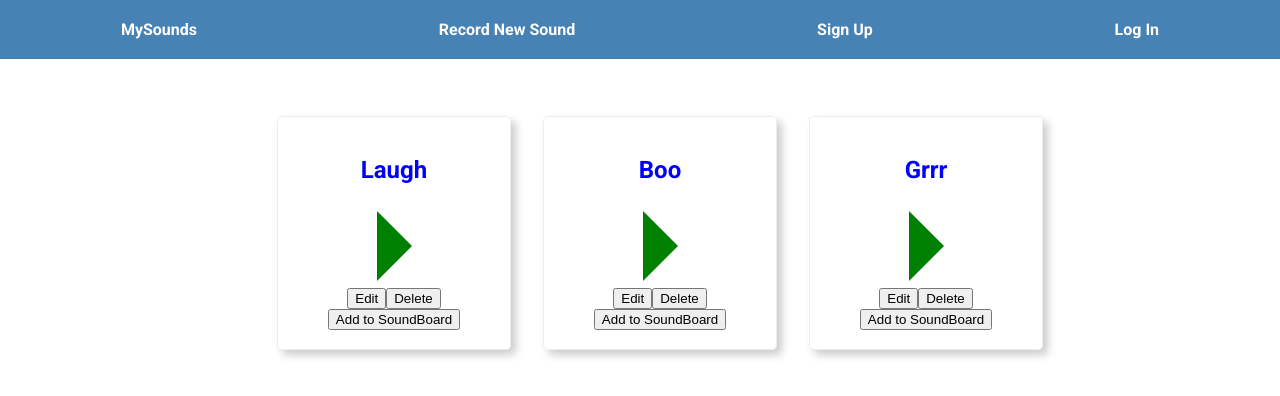
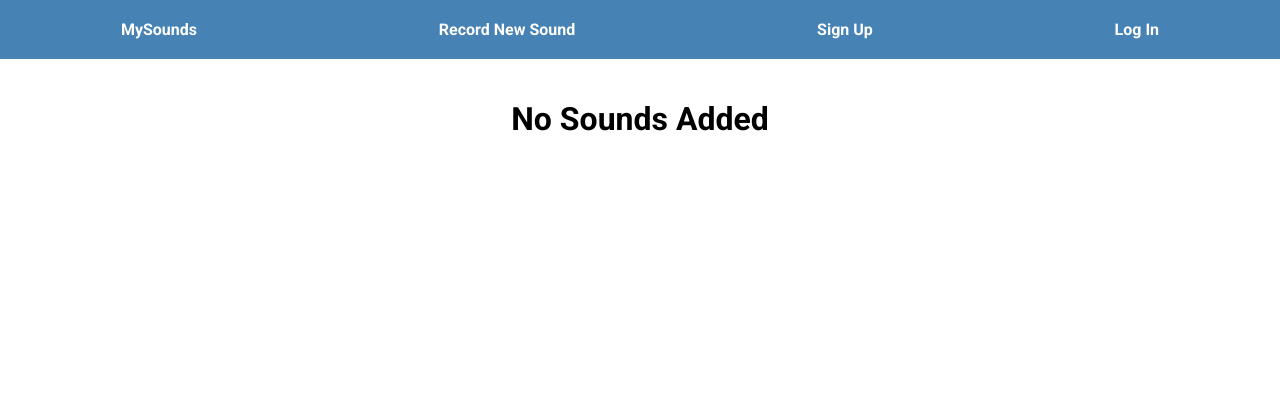
Before and after one commit to kls-89/build-a-web-app, a React (Create React App) app in the folder react-sound-board/: page /sounds/users/1 in a window 1280 px wide. Before the commit this address led to /sounds. Shown: the top 396 px of the page. Built offline with nearby package versions, Linux system fonts and the light colour scheme.

Commit message:
Started working on individual soundboard; will wait til backend deployment.

```diff
--- a/react-sound-board/src/App.js
+++ b/react-sound-board/src/App.js
@@ -8,6 +8,7 @@ import {
 import Navbar from "./components/navigation/Navbar";
 import SoundList from "./components/sound/SoundList";
 import New from "./pages/sound/new";
+import UserSoundboards from "./pages/sound/UserSoundboards";
 import Login from "./pages/auth/Login";
 import SignUp from "./pages/auth/SignUp";
 
@@ -26,6 +27,9 @@ const App = () => {
             <Route path="/sounds/new" exact>
               <New />
             </Route>
+            <Route path="/sounds/users/:id" exact>
+              <UserSoundboards />
+            </Route>
             <Route path="/login" exact>
               <Login />
             </Route>
--- /dev/null
+++ b/react-sound-board/src/pages/sound/UserSoundboards.js
@@ -0,0 +1,9 @@
+import React from "react";
+const userSounds = [];
+const UserSoundboards = () => {
+  return (
+    <>{userSounds.length > 0 ? { userSounds } : <h1>No Sounds Added</h1>}</>
+  );
+};
+
+export default UserSoundboards;
```
